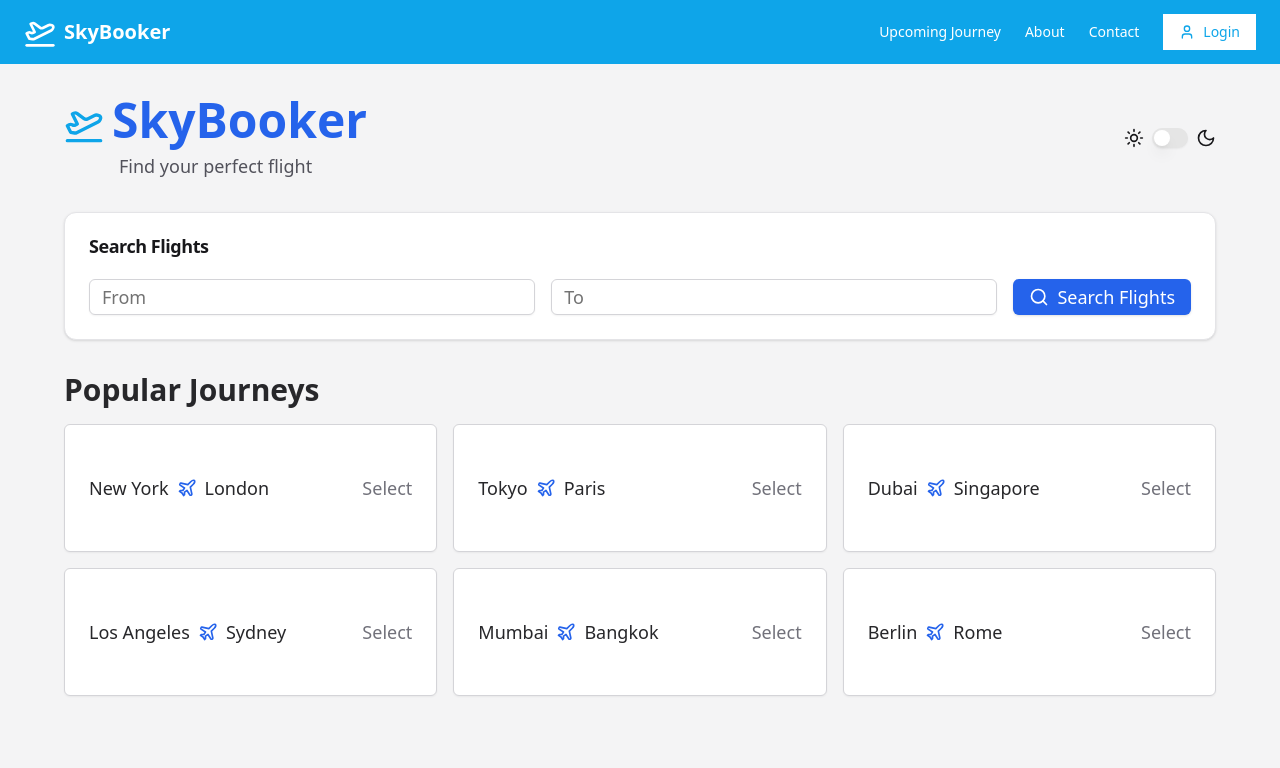
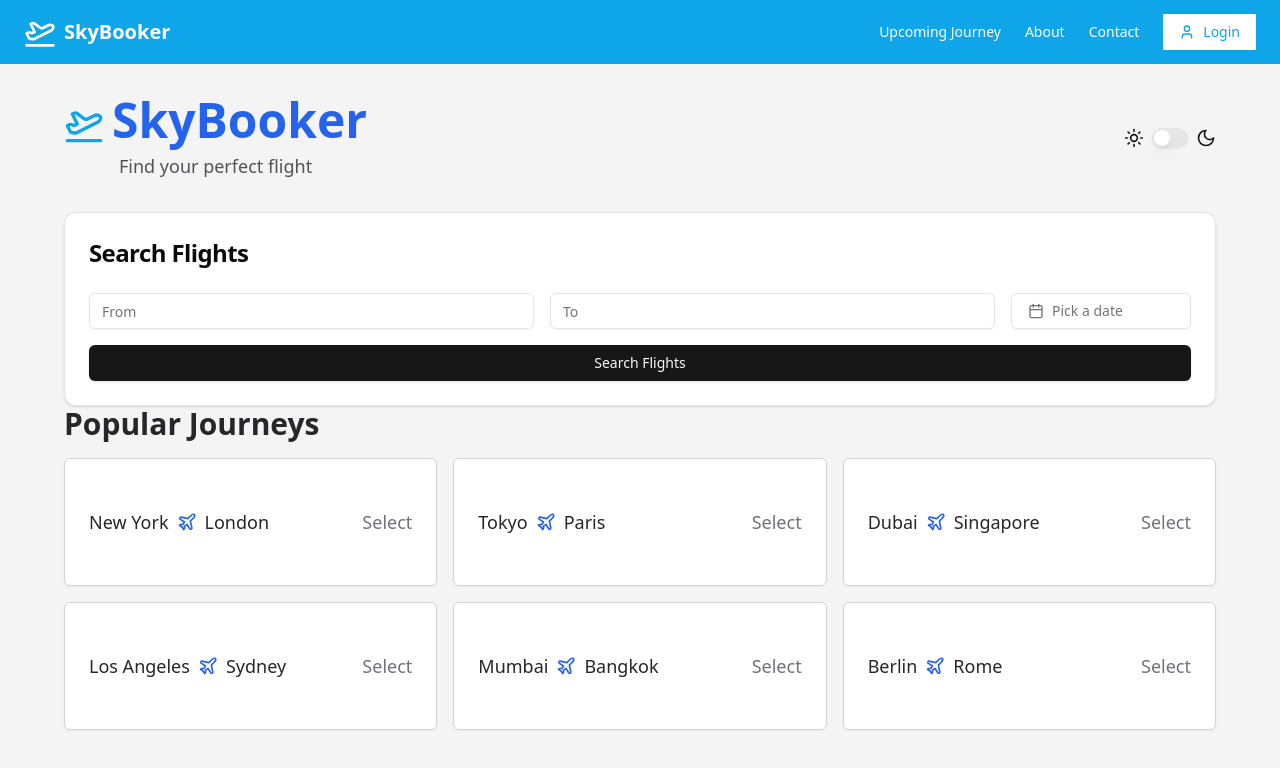
Before and after one commit to nityasundar2743/Flight-Booking, a Next.js app in the folder frontend/: page /checkout in a window 1280 px wide. Shown: the top 768 px of the page. Built offline with nearby package versions, Linux system fonts and the light colour scheme.

Commit message:
calender and Source Destination search feature added

```diff
--- a/frontend/app/components/Checkout.tsx
+++ b/frontend/app/components/Checkout.tsx
@@ -3,6 +3,7 @@
 import { useState, useEffect } from "react";
 import { Input } from "@/components/ui/input";
 import { Button } from "@/components/ui/button";
+import { format } from "date-fns"
 import { Card, CardContent, CardHeader, CardTitle } from "@/components/ui/card";
 import {
   Plane,
@@ -11,10 +12,13 @@
   Moon,
   ArrowLeft,
   PlaneTakeoff,
+  CalendarIcon,
 } from "lucide-react";
 import { Switch } from "@/components/ui/switch";
 import { useRouter } from "next/navigation";
 import { useToast } from "@/hooks/use-toast";
+import { Popover, PopoverContent, PopoverTrigger } from "@/components/ui/popover";
+import { Calendar } from "@/components/ui/calendar";
 
 interface Flight {
   id: string;
@@ -34,6 +38,11 @@
   const [isDarkMode, setIsDarkMode] = useState(false);
   const [isSearched, setIsSearched] = useState(false);
   const [flights, setFlights] = useState<Flight[]>([]);
+  const [date, setDate] = useState<Date>()
+  const [sourceResults, setSourceResults] = useState<string[]>([])
+  const [destResults, setDestResults] = useState<string[]>([])
+
+
 
   useEffect(() => {
     if (
@@ -95,6 +104,17 @@
     setFlights([]);
   };
 
+  const handleSrcDest = (place: string, isSrc:boolean) => {
+    if(isSrc){
+      setSource(place)
+    }
+    else{
+      setDestination(place)
+    }
+    console.log(place)
+    console.log(date)
+  }
+
   const router = useRouter();
 
   const [isBooking, setIsBooking] = useState(false);
@@ -138,63 +158,85 @@
 
         {!isSearched ? (
           <>
-            <Card
-              className={`mb-8 text-lg ${
-                isDarkMode
-                  ? "bg-zinc-800 border-zinc-700"
-                  : "bg-white border-zinc-200"
-              }`}
-            >
+            <Card className={isDarkMode ? 'bg-gray-800 text-white' : 'bg-white'}>
           <CardHeader>
-                <CardTitle
-                  className={isDarkMode ? "text-zinc-100" : "text-zinc-900"}
-                >
-                  Search Flights
-                </CardTitle>
+            <CardTitle className="text-2xl font-bold">Search Flights</CardTitle>
           </CardHeader>
-              <CardContent>
-                <form
-                  onSubmit={handleSearch}
-                  className="flex flex-col sm:flex-row gap-4"
-                >
-                  <div className="flex-1">
+          <CardContent className="space-y-4">
+            <div className="flex flex-col sm:flex-row gap-4">
+              <div className="flex-1 relative">
                 <Input
-                      type="text"
                   placeholder="From"
                   value={source}
-                      onChange={(e) => setSource(e.target.value)}
-                      className={`w-full text-lg ${
-                        isDarkMode
-                          ? "bg-zinc-700 border-zinc-600 text-zinc-100 placeholder-zinc-400"
-                          : "bg-white border-zinc-300 text-zinc-900 placeholder-zinc-500"
-                      }`}
+                  onChange={(e) => handleSrcDest(e.target.value, true)}
+                  className={isDarkMode ? 'bg-gray-700 text-white' : ''}
                 />
+                {sourceResults.length > 0 && (
+                  <Card className={`absolute z-10 w-full mt-1 ${isDarkMode ? 'bg-gray-700 text-white' : ''}`}>
+                    <CardContent className="p-0">
+                      {sourceResults.map((result, index) => (
+                        <Button
+                          key={index}
+                          variant="ghost"
+                          className={`w-full justify-start ${isDarkMode ? 'hover:bg-gray-600' : ''}`}
+                          onClick={() => {
+                            setSource(result)
+                            setSourceResults([])
+                          }}
+                        >
+                          {result}
+                        </Button>
+                      ))}
+                    </CardContent>
+                  </Card>
+                )}
               </div>
-                  <div className="flex-1">
+              <div className="flex-1 relative">
                 <Input
-                      type="text"
                   placeholder="To"
                   value={destination}
-                      onChange={(e) => setDestination(e.target.value)}
-                      className={`w-full text-lg ${
-                        isDarkMode
-                          ? "bg-zinc-700 border-zinc-600 text-zinc-100 placeholder-zinc-400"
-                          : "bg-white border-zinc-300 text-zinc-900 placeholder-zinc-500"
-                      }`}
+                  onChange={(e) => handleSrcDest(e.target.value, false)}
+                  className={isDarkMode ? 'bg-gray-700 text-white' : ''}
                 />
+                {destResults.length > 0 && (
+                  <Card className={`absolute z-10 w-full mt-1 ${isDarkMode ? 'bg-gray-700 text-white' : ''}`}>
+                    <CardContent className="p-0">
+                      {destResults.map((result, index) => (
+                        <Button
+                          key={index}
+                          variant="ghost"
+                          className={`w-full justify-start ${isDarkMode ? 'hover:bg-gray-600' : ''}`}
+                          onClick={() => {
+                            setDestination(result)
+                            setDestResults([])
+                          }}
+                        >
+                          {result}
+                        </Button>
+                      ))}
+                    </CardContent>
+                  </Card>
+                )}
               </div>
-                  <Button
-                    type="submit"
-                    className={`w-full sm:w-auto text-lg ${
-                      isDarkMode
-                        ? "bg-blue-600 hover:bg-blue-700 text-white"
-                        : "bg-blue-600 hover:bg-blue-700 text-white"
-                    }`}
-                  >
-                    <Search className="w-5 h-5 mr-2" />
-                    Search Flights
+              <Popover>
+                <PopoverTrigger asChild>
+                  <Button variant="outline" className={`w-full sm:w-[180px] justify-start text-left font-normal ${!date && "text-muted-foreground"} ${isDarkMode ? 'bg-gray-700 text-white hover:bg-gray-600' : ''}`}>
+                    <CalendarIcon className="mr-2 h-4 w-4" />
+                    {date ? format(date, "PPP") : <span>Pick a date</span>}
                   </Button>
-                </form>
+                </PopoverTrigger>
+                <PopoverContent className={`w-auto p-0 ${isDarkMode ? 'bg-gray-700 text-white' : ''}`}>
+                  <Calendar
+                    mode="single"
+                    selected={date}
+                    onSelect={setDate}
+                    initialFocus
+                    className={isDarkMode ? 'bg-gray-700 text-white' : ''}
+                  />
+                </PopoverContent>
+              </Popover>
+            </div>
+            <Button className={`w-full ${isDarkMode ? 'bg-blue-600 hover:bg-blue-700' : ''}`}>Search Flights</Button>
           </CardContent>
         </Card>
 
--- /dev/null
+++ b/frontend/components/ui/calendar.tsx
@@ -0,0 +1,72 @@
+"use client"
+
+import * as React from "react"
+import { ChevronLeftIcon, ChevronRightIcon } from "@radix-ui/react-icons"
+import { DayPicker } from "react-day-picker"
+
+import { cn } from "@/lib/utils"
+import { buttonVariants } from "@/components/ui/button"
+
+export type CalendarProps = React.ComponentProps<typeof DayPicker>
+
+function Calendar({
+  className,
+  classNames,
+  showOutsideDays = true,
+  ...props
+}: CalendarProps) {
+  return (
+    <DayPicker
+      showOutsideDays={showOutsideDays}
+      className={cn("p-3", className)}
+      classNames={{
+        months: "flex flex-col sm:flex-row space-y-4 sm:space-x-4 sm:space-y-0",
+        month: "space-y-4",
+        caption: "flex justify-center pt-1 relative items-center",
+        caption_label: "text-sm font-medium",
+        nav: "space-x-1 flex items-center",
+        nav_button: cn(
+          buttonVariants({ variant: "outline" }),
+          "h-7 w-7 bg-transparent p-0 opacity-50 hover:opacity-100"
+        ),
+        nav_button_previous: "absolute left-1",
+        nav_button_next: "absolute right-1",
+        table: "w-full border-collapse space-y-1",
+        head_row: "flex",
+        head_cell:
+          "text-muted-foreground rounded-md w-8 font-normal text-[0.8rem]",
+        row: "flex w-full mt-2",
+        cell: cn(
+          "relative p-0 text-center text-sm focus-within:relative focus-within:z-20 [&:has([aria-selected])]:bg-accent [&:has([aria-selected].day-outside)]:bg-accent/50 [&:has([aria-selected].day-range-end)]:rounded-r-md",
+          props.mode === "range"
+            ? "[&:has(>.day-range-end)]:rounded-r-md [&:has(>.day-range-start)]:rounded-l-md first:[&:has([aria-selected])]:rounded-l-md last:[&:has([aria-selected])]:rounded-r-md"
+            : "[&:has([aria-selected])]:rounded-md"
+        ),
+        day: cn(
+          buttonVariants({ variant: "ghost" }),
+          "h-8 w-8 p-0 font-normal aria-selected:opacity-100"
+        ),
+        day_range_start: "day-range-start",
+        day_range_end: "day-range-end",
+        day_selected:
+          "bg-primary text-primary-foreground hover:bg-primary hover:text-primary-foreground focus:bg-primary focus:text-primary-foreground",
+        day_today: "bg-accent text-accent-foreground",
+        day_outside:
+          "day-outside text-muted-foreground opacity-50  aria-selected:bg-accent/50 aria-selected:text-muted-foreground aria-selected:opacity-30",
+        day_disabled: "text-muted-foreground opacity-50",
+        day_range_middle:
+          "aria-selected:bg-accent aria-selected:text-accent-foreground",
+        day_hidden: "invisible",
+        ...classNames,
+      }}
+      components={{
+        IconLeft: ({ ...props }) => <ChevronLeftIcon className="h-4 w-4" />,
+        IconRight: ({ ...props }) => <ChevronRightIcon className="h-4 w-4" />,
+      }}
+      {...props}
+    />
+  )
+}
+Calendar.displayName = "Calendar"
+
+export { Calendar }
--- /dev/null
+++ b/frontend/components/ui/popover.tsx
@@ -0,0 +1,33 @@
+"use client"
+
+import * as React from "react"
+import * as PopoverPrimitive from "@radix-ui/react-popover"
+
+import { cn } from "@/lib/utils"
+
+const Popover = PopoverPrimitive.Root
+
+const PopoverTrigger = PopoverPrimitive.Trigger
+
+const PopoverAnchor = PopoverPrimitive.Anchor
+
+const PopoverContent = React.forwardRef<
+  React.ElementRef<typeof PopoverPrimitive.Content>,
+  React.ComponentPropsWithoutRef<typeof PopoverPrimitive.Content>
+>(({ className, align = "center", sideOffset = 4, ...props }, ref) => (
+  <PopoverPrimitive.Portal>
+    <PopoverPrimitive.Content
+      ref={ref}
+      align={align}
+      sideOffset={sideOffset}
+      className={cn(
+        "z-50 w-72 rounded-md border bg-popover p-4 text-popover-foreground shadow-md outline-none data-[state=open]:animate-in data-[state=closed]:animate-out data-[state=closed]:fade-out-0 data-[state=open]:fade-in-0 data-[state=closed]:zoom-out-95 data-[state=open]:zoom-in-95 data-[side=bottom]:slide-in-from-top-2 data-[side=left]:slide-in-from-right-2 data-[side=right]:slide-in-from-left-2 data-[side=top]:slide-in-from-bottom-2",
+        className
+      )}
+      {...props}
+    />
+  </PopoverPrimitive.Portal>
+))
+PopoverContent.displayName = PopoverPrimitive.Content.displayName
+
+export { Popover, PopoverTrigger, PopoverContent, PopoverAnchor }
--- a/frontend/package.json
+++ b/frontend/package.json
@@ -14,6 +14,7 @@
     "@radix-ui/react-hover-card": "^1.1.1",
     "@radix-ui/react-icons": "^1.3.0",
     "@radix-ui/react-label": "^2.1.0",
+    "@radix-ui/react-popover": "^1.1.1",
     "@radix-ui/react-select": "^2.1.1",
     "@radix-ui/react-slot": "^1.1.0",
     "@radix-ui/react-switch": "^1.1.0",
@@ -28,6 +29,7 @@
     "class-variance-authority": "^0.7.0",
     "clsx": "^2.1.1",
     "cobe": "^0.6.3",
+    "date-fns": "^3.6.0",
     "framer-motion": "^11.5.4",
     "frontend": "file:",
     "lucide-react": "^0.441.0",
@@ -35,6 +37,7 @@
     "next": "14.2.11",
     "qss": "^3.0.0",
     "react": "^18",
+    "react-day-picker": "^8.10.1",
     "react-dom": "^18",
     "react-dropzone": "^14.2.3",
     "react-icons": "^5.3.0",
```
Also changed, not shown: 1 other file (tests, documents, lock files or other folders). Lines whose indentation alone changed are shown as unchanged.
